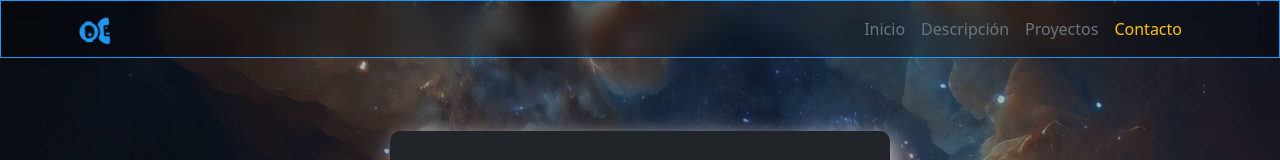
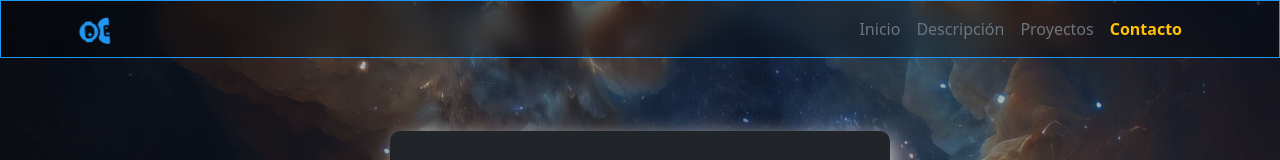
Before and after one commit to hector1489/kaimanProject, a React (Vite) app: page /contacts in a window 1280 px wide. Shown: the top 160 px of the page. Built offline with nearby package versions, Linux system fonts and the light colour scheme.

Commit message:
[fix] bold-nav-link

```diff
--- a/src/components/Navbar/Navbar.jsx
+++ b/src/components/Navbar/Navbar.jsx
@@ -9,7 +9,7 @@ const Browser = () => {
 
   const setActiveClass = ({ isActive }) => {
     return isActive
-      ? "text-warning text-decoration-none me-3"
+      ? "text-warning text-decoration-none me-3 fw-bold"
       : "text-secondary text-decoration-none me-3"
   }
 
```
